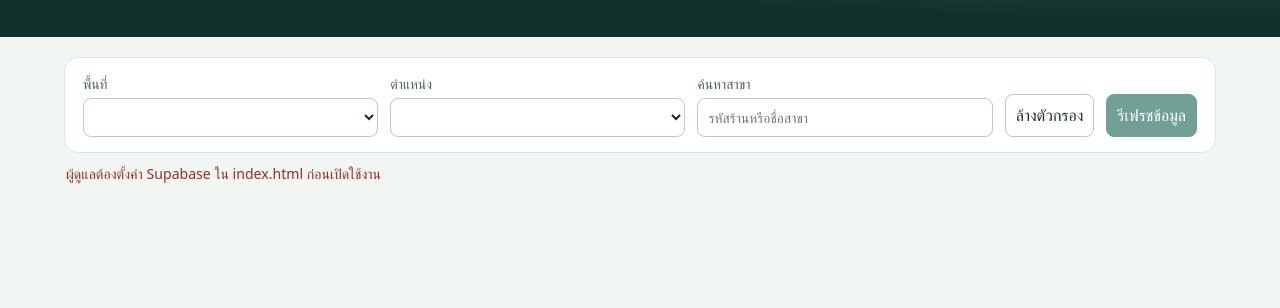
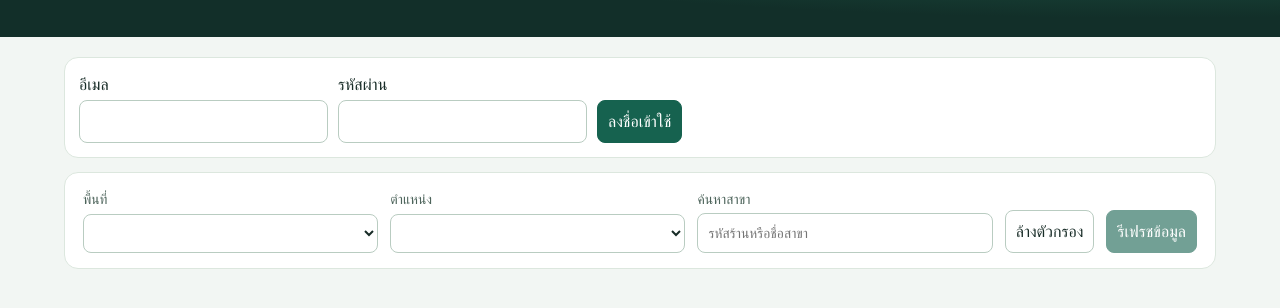
Before and after one commit to knkkhiew29-prog/NSS-POS-Face-Scan, a plain HTML site: page index.html in a window 1280 px wide. Shown: the part 238-546 px from the top of the page. Drawn offline with nearby package versions, Linux system fonts and the light colour scheme.

Commit message:
Add files via upload

```diff
--- a/index.html
+++ b/index.html
@@ -176,8 +176,8 @@ function status(message,kind = '') {
   el('status').textContent = message;
   el('status').dataset.kind = kind;
 }
-const SUPABASE_URL = 'https://YOUR-PROJECT.supabase.co';
-const SUPABASE_PUBLISHABLE_KEY = 'YOUR-PUBLISHABLE-KEY';
+const SUPABASE_URL = 'https://ayoofsvusqwumorydyvm.supabase.co';
+const SUPABASE_PUBLISHABLE_KEY = 'sb_publishable_0vGcJUxNiExdp10dIQ3tEA_w5P509xY';
 
 function connectDashboard() {
   if (!window.supabase || !SUPABASE_PUBLISHABLE_KEY.startsWith('sb_publishable_')) {
```
